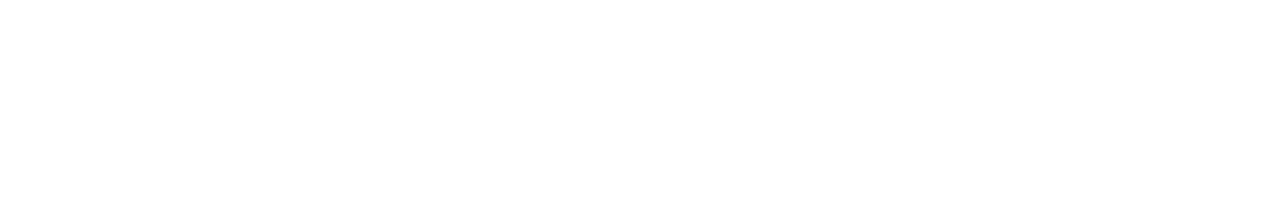
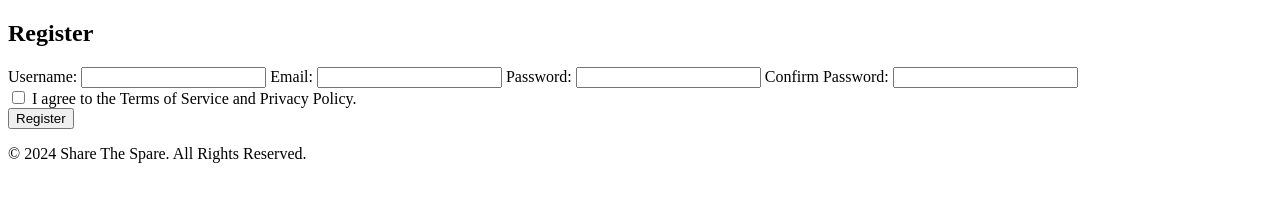
Before and after one commit to laiba986/ShareYourSpare, a plain HTML site: page client/Register/register.html in a window 1280 px wide. Drawn offline with Linux system fonts and the light colour scheme.

Commit message:
Updated Login, Register

```diff
--- a/client/Contact/contact.html
+++ b/client/Contact/contact.html
@@ -0,0 +1,35 @@
+<!DOCTYPE html>
+<html lang="en">
+<head>
+    <meta charset="UTF-8">
+    <meta name="viewport" content="width=device-width, initial-scale=1.0">
+    <title>Share The Spare</title>
+    <link rel="stylesheet" href="contact.html">
+    <link href="https://fonts.googleapis.com/css2?family=Roboto:wght@400;700&display=swap" rel="stylesheet">
+</head>
+<body>
+    <body>
+        <div class="contact-form">
+          <h2>Contact Us</h2>
+          <form action="contact.php" method="post">
+            <label for="name">Name:</label>
+            <input type="text" id="name" name="name" required>
+
+            <label for="email">Email:</label>
+            <input type="email" id="email" name="email" required>
+
+            <label for="subject">Subject:</label>
+            <input type="text" id="subject" name="subject">
+
+            <label for="message">Message:</label>
+            <textarea id="message" name="message" required></textarea>
+
+            <button type="submit">Send Message</button>
+          </form>
+          <footer>
+            <div class="container">
+                <p>&copy; 2024 Share The Spare. All Rights Reserved.</p>
+            </div>
+        </footer>
+        </body>
+        </html>
--- a/client/Register/register.html
+++ b/client/Register/register.html
@@ -0,0 +1,41 @@
+<!DOCTYPE html>
+<html lang="en">
+
+<head>
+  <meta charset="UTF-8">
+  <meta name="viewport" content="width=device-width, initial-scale=1.0">
+  <title>Share The Spare</title>
+  <link rel="stylesheet" href="register.css">
+  <link href="https://fonts.googleapis.com/css2?family=Roboto:wght@400;700&display=swap" rel="stylesheet">
+</head>
+
+<body>
+  <div class="register-form">
+    <h2>Register</h2>
+    <form>
+      <label for="username">Username:</label>
+      <input type="text" id="username" name="username" required>
+
+      <label for="email">Email:</label>
+      <input type="email" id="email" name="email" required>
+
+      <label for="password">Password:</label>
+      <input type="password" id="password" name="password" required minlength="8"> <label for="confirm_password">Confirm
+        Password:</label>
+      <input type="password" id="confirm_password" name="confirm_password" required>
+      <div class="checkbox-container">
+        <input type="checkbox" id="terms" name="terms" required> <label for="terms">I agree to the Terms of Service and
+          Privacy Policy.</label>
+      </div>
+
+      <button type="submit">Register</button>
+    </form>
+  </div>
+  <footer>
+    <div class="container">
+      <p>&copy; 2024 Share The Spare. All Rights Reserved.</p>
+    </div>
+  </footer>
+</body>
+
+</html>
```
Also changed, not shown: client/Home/index.html (+1 -1 lines), client/Login/login .html (+28 -0 lines), server/package.json (+7 -1 lines), client/Login/login .css (added), client/Register/register.css (added), 2 other files.
